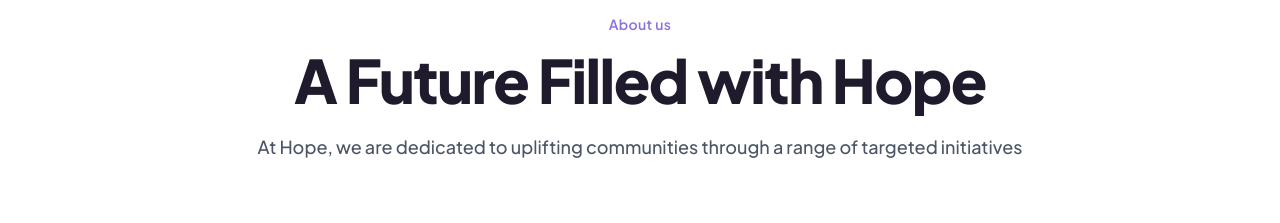
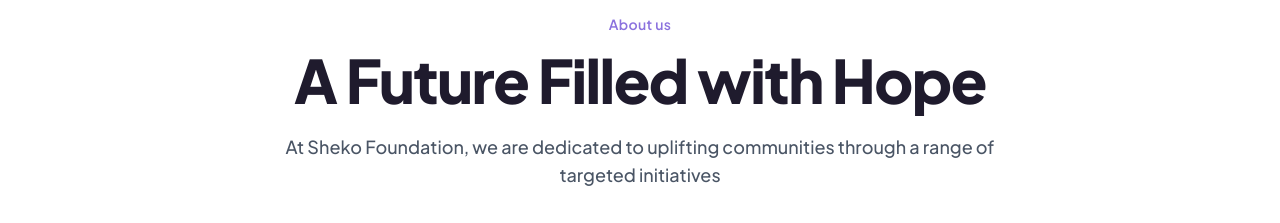
Before and after one commit to Emmanuel8577/Sheko_foundation_website, a Next.js app in the folder frontend/: page / in a window 1280 px wide. Shown: the part 2200-2423 px from the top of the page. Built offline with nearby package versions, Linux system fonts and the light colour scheme; no server answers.

Commit message:
fix:updated the name of the foundation on what we do and about us section

```diff
--- a/frontend/src/components/home/AboutUsSection.tsx
+++ b/frontend/src/components/home/AboutUsSection.tsx
@@ -64,7 +64,7 @@
             A Future Filled with Hope
           </h2>
           <p className="mt-4 text-base sm:text-lg text-gray-600 font-medium">
-            At Hope, we are dedicated to uplifting communities through a range of targeted initiatives
+            At Sheko Foundation, we are dedicated to uplifting communities through a range of targeted initiatives
           </p>
         </motion.div>
 
```
